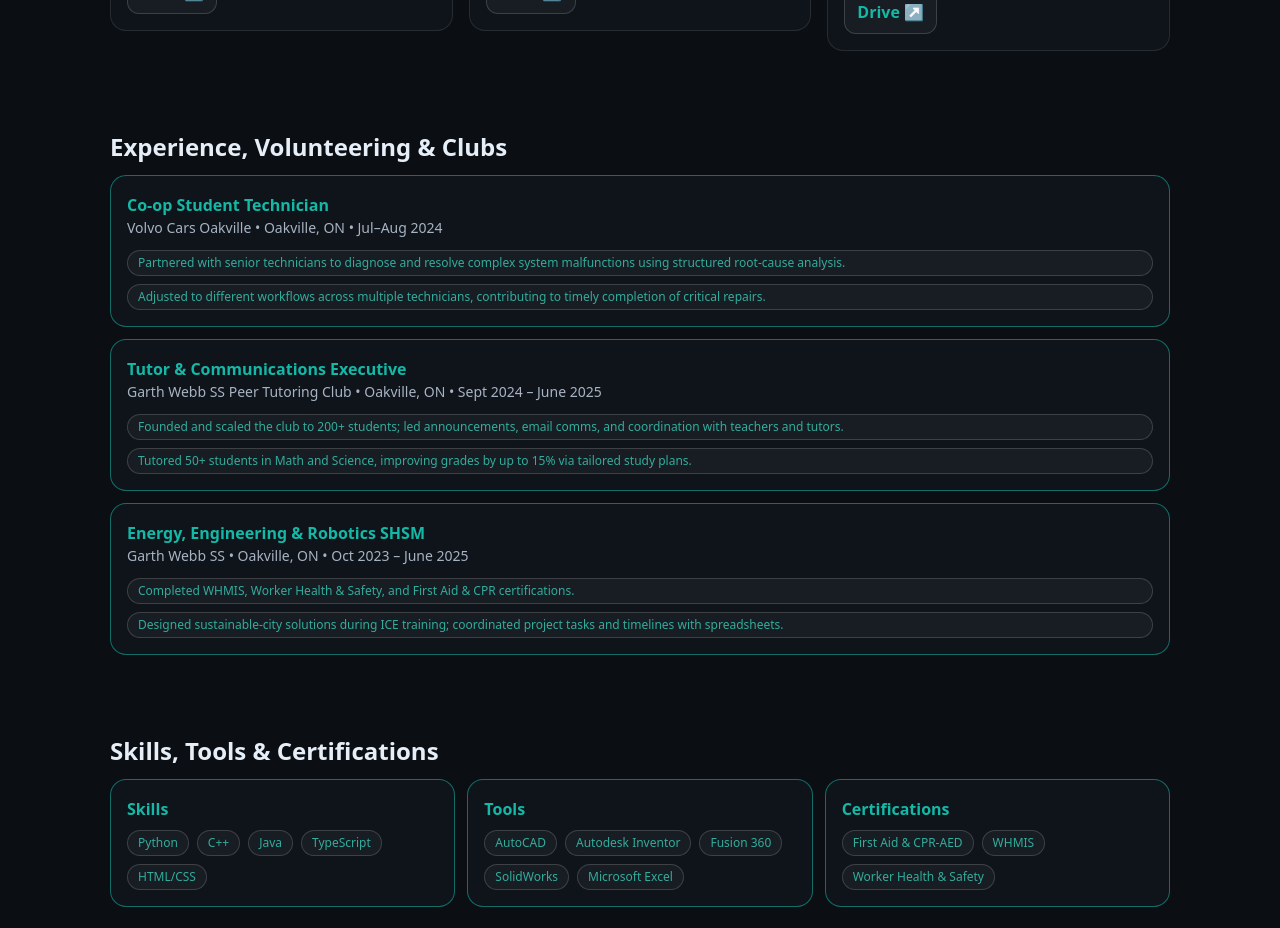
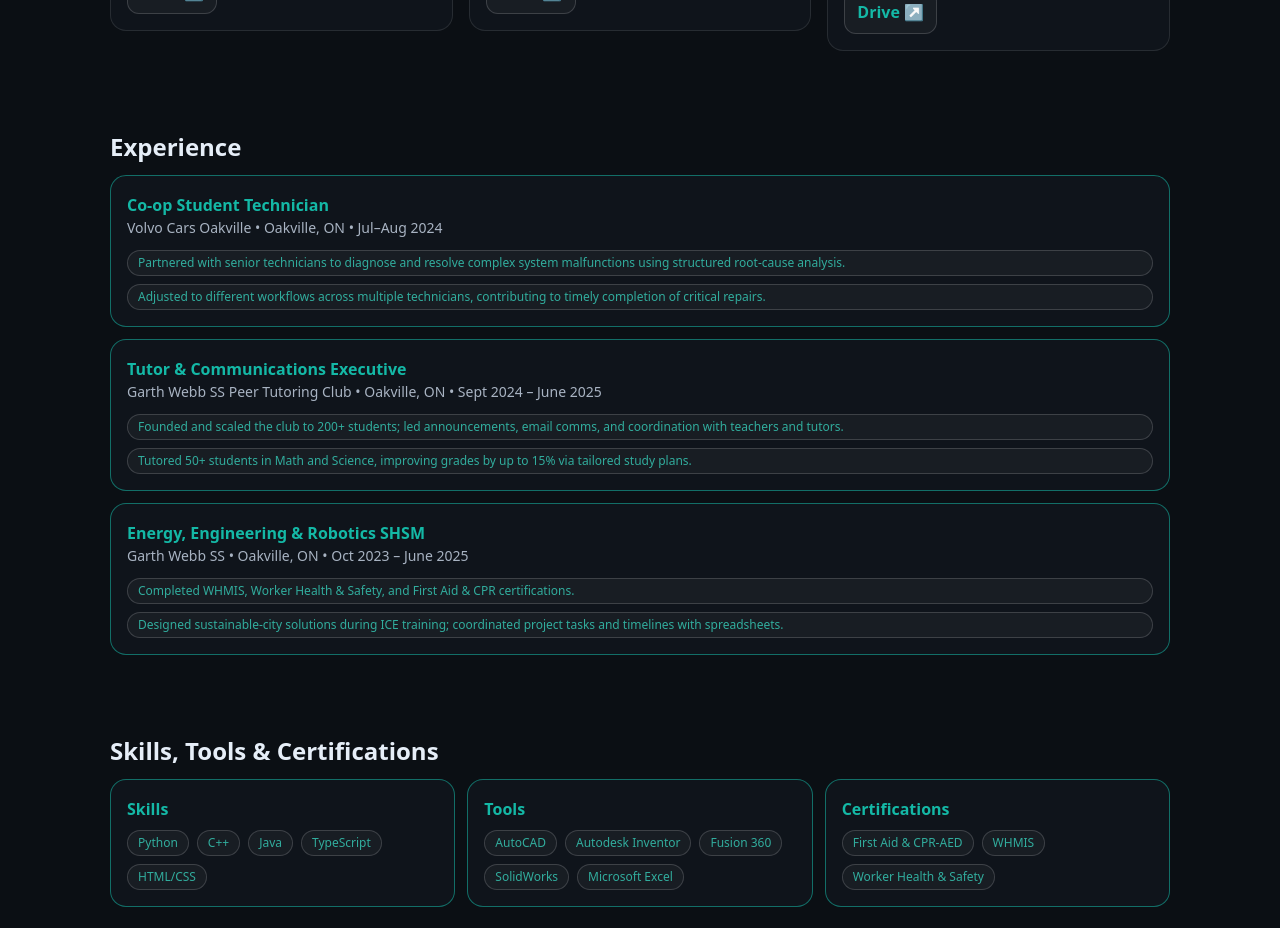
Before and after one commit to alihusseini07/personal-portfolio, a Next.js app: page / in a window 1280 px wide. Shown: the part 840-1768 px from the top of the page. Built offline with nearby package versions, Linux system fonts and the light colour scheme.

Commit message:
Update page.tsx

```diff
--- a/app/page.tsx
+++ b/app/page.tsx
@@ -172,7 +172,7 @@
       </Section>
 
       {/* EXPERIENCE */}
-      <Section id="experience" title="Experience, Volunteering & Clubs">
+      <Section id="experience" title="Experience">
         <div className="grid gap-3">
           {experience.map((xp, i) => (
             <ExperienceItem key={i} xp={xp} />
```
